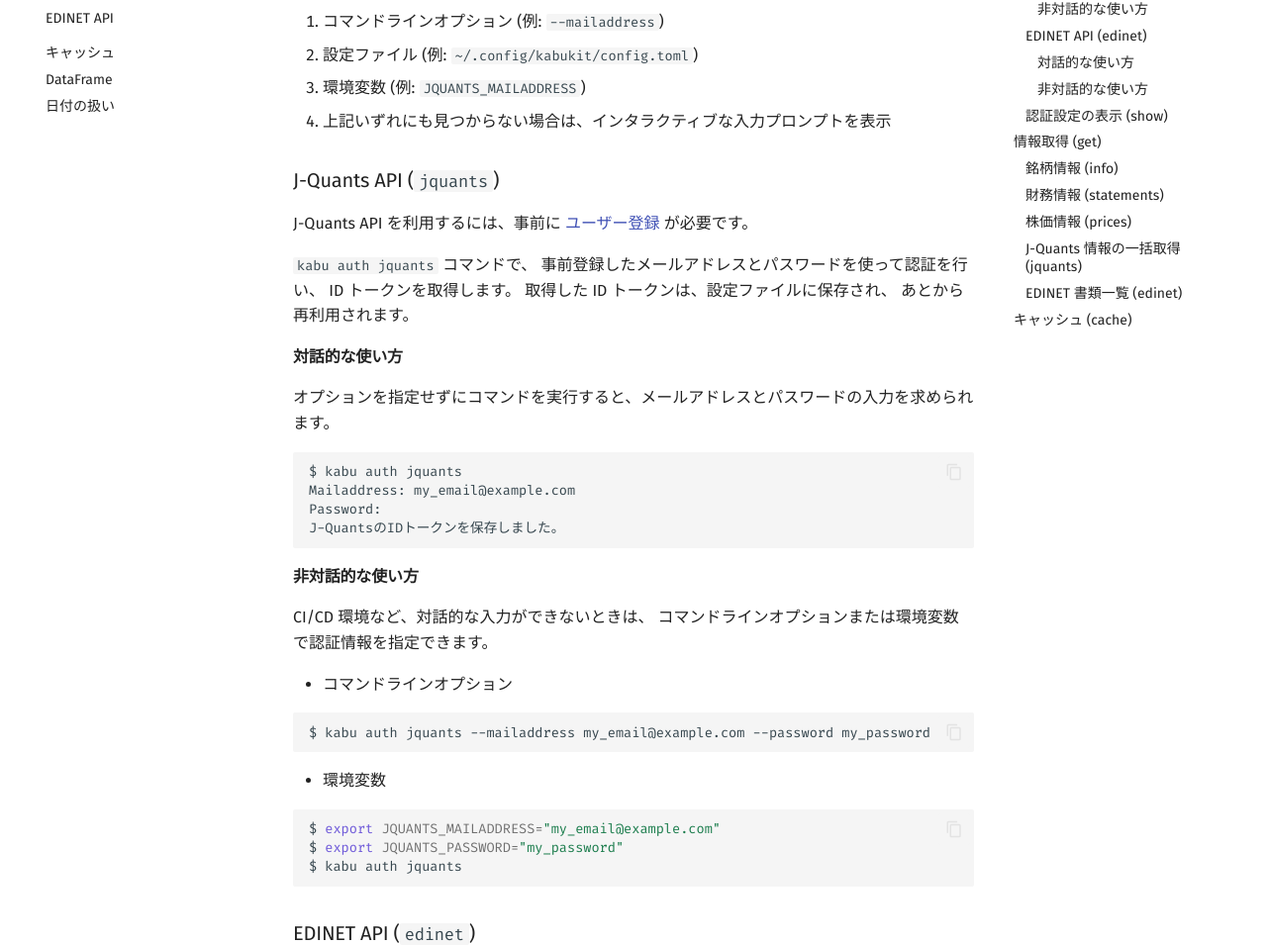
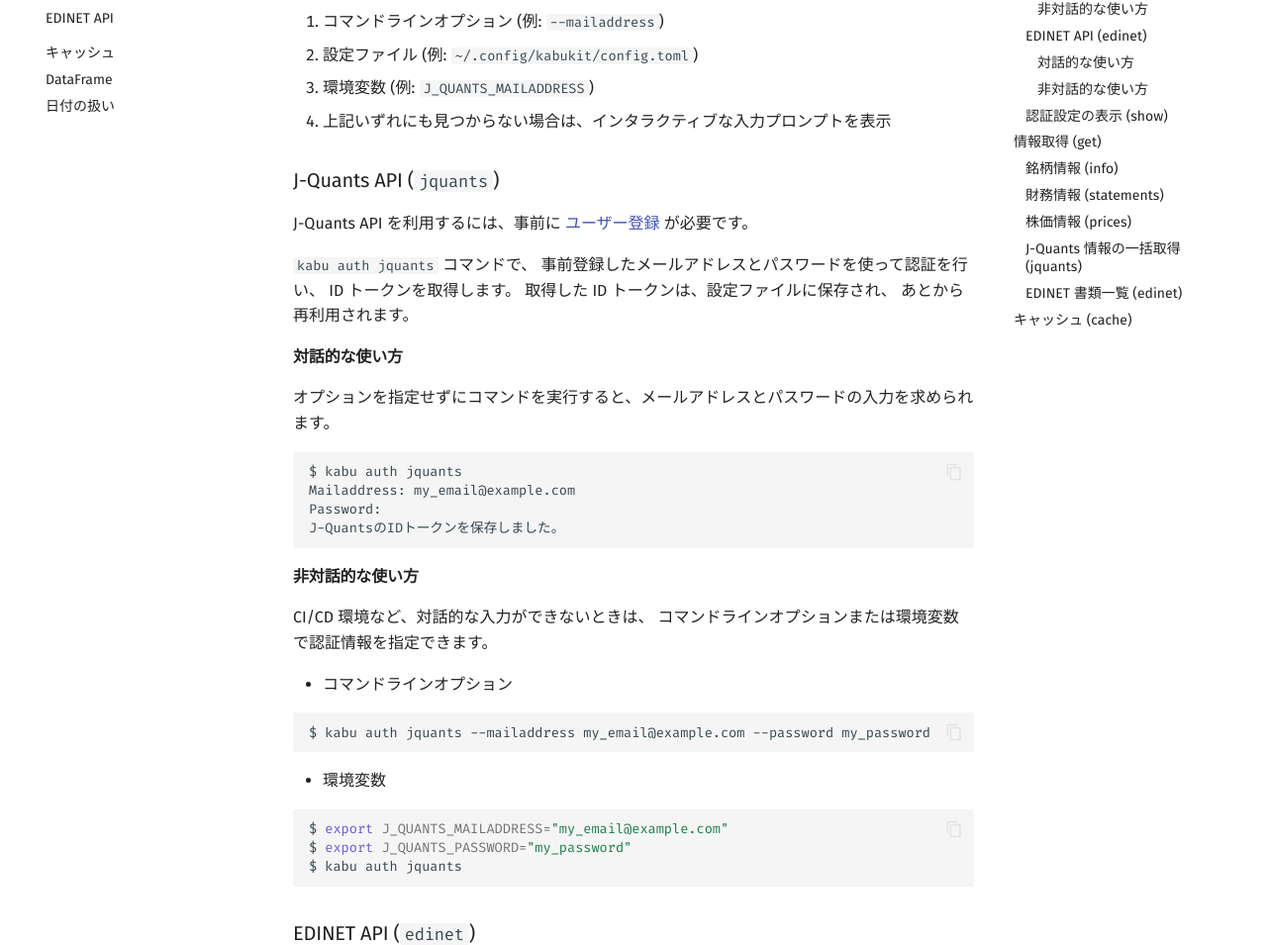
Before and after one commit to daizutabi/kabukit, an MkDocs documentation site: the page built from docs/guides/cli.md, in a window 1280 px wide and 1400 px high, scrolled down 661 px. Shown: the part 179-1134 px from the top of the window at 99% size. Built offline with MkDocs 1.6.1 and Material for MkDocs 9.7.7, drawn with Linux system fonts in a browser that asks for light colours; comment, search, counter and statistics services are not loaded; some of the changed text lies outside the part shown.

Commit message:
fix: 環境変数のプレフィックスを変更し、関連するテストとドキュメントを更新 (#260)

````diff
--- a/docs/guides/cli.md
+++ b/docs/guides/cli.md
@@ -33,7 +33,7 @@ kabukit は、複数のソースからデータを取得するための、
 
 1. コマンドラインオプション (例: `--mailaddress`)
 2. 設定ファイル (例: `~/.config/kabukit/config.toml`)
-3. 環境変数 (例: `JQUANTS_MAILADDRESS`)
+3. 環境変数 (例: `J_QUANTS_MAILADDRESS`)
 4. 上記いずれにも見つからない場合は、インタラクティブな入力プロンプトを表示
 
 ### J-Quants API (`jquants`)
@@ -73,8 +73,8 @@ $ kabu auth jquants --mailaddress my_email@example.com --password my_password
 - 環境変数
 
 ```bash
-$ export JQUANTS_MAILADDRESS="my_email@example.com"
-$ export JQUANTS_PASSWORD="my_password"
+$ export J_QUANTS_MAILADDRESS="my_email@example.com"
+$ export J_QUANTS_PASSWORD="my_password"
 $ kabu auth jquants
 ```
 
@@ -120,7 +120,7 @@ $ export EDINET_API_KEY="my_api_key"
 ```bash
 $ kabu auth show
 設定ファイル: /home/my_name/.config/kabukit/config.toml
-JQUANTS_ID_TOKEN = "..."
+J_QUANTS_ID_TOKEN = "..."
 EDINET_API_KEY = "..."
 ```
 
````
Also changed, not shown: 6 other files.
